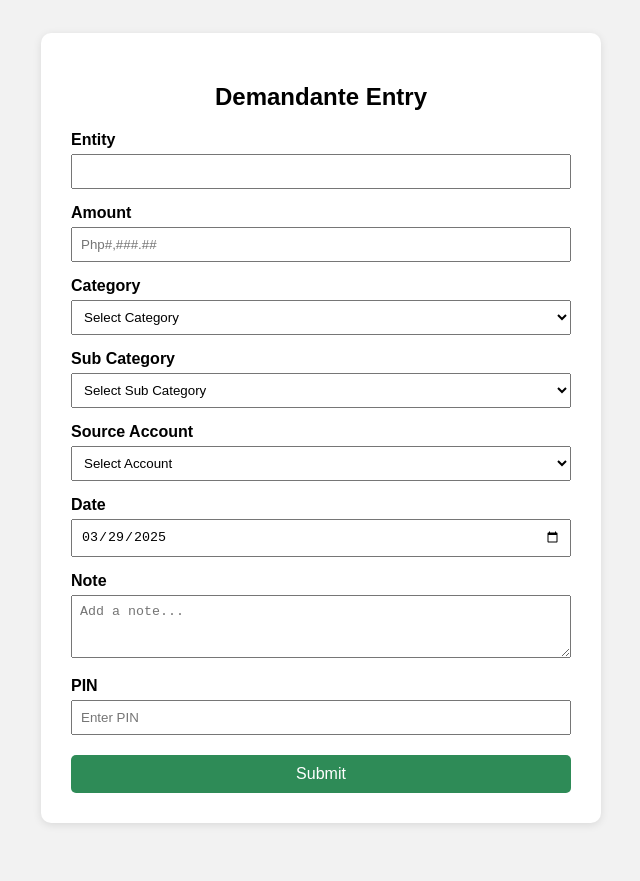
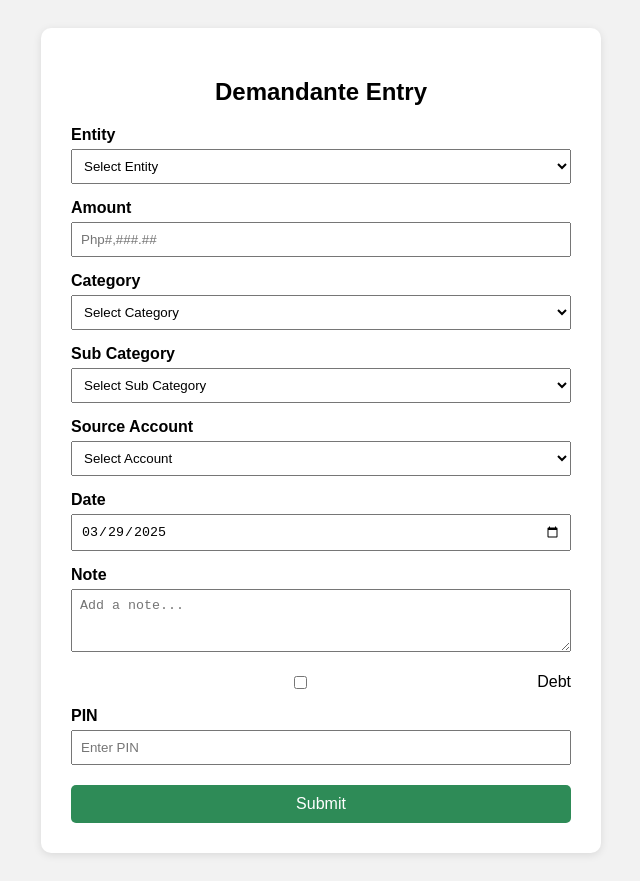
Before and after one commit to KradBew/Expenses-Form, a plain HTML site: page index.html in a window 1280 px wide. Shown: the whole page, without its empty margins (319-959 px from the left). Before the commit the page ends 856 px from the top, so only its background shows below. Drawn offline with Linux system fonts and the light colour scheme.

Commit message:
Update index.html

```diff
--- a/index.html
+++ b/index.html
@@ -65,6 +65,16 @@
     .success-message pre {
       text-align: left;
     }
+    .checkbox-group {
+      display: flex;
+      align-items: center;
+      margin-top: 15px;
+    }
+    .checkbox-group label {
+      font-weight: normal;
+      margin-left: 8px;
+      margin-top: 0;
+    }
   </style>
 </head>
 <body>
@@ -72,7 +82,13 @@
     <h2>Demandante Entry</h2>
     <form id="dataForm">
       <label>Entity</label>
-      <input type="text" name="Entity" required />
+      <select id="Entity" name="Entity" required>
+        <option value="">Select Entity</option>
+        <option value="Demandante Family">Demandante Family</option>
+        <option value="Jay">Jay</option>
+        <option value="Dorina">Dorina</option>
+        <option value="Printworks+">Printworks+</option>
+      </select>
 
       <label>Amount</label>
       <input type="text" name="Amount" placeholder="Php#,###.##" required />
@@ -102,22 +118,22 @@
       <label>Source Account</label>
       <select name="SourceAccount" required>
         <option value="">Select Account</option>
+        <option>Debit - Demandante Family BPI</option>
         <option>Debit - Jay BPI</option>
         <option>Debit - Jay Emapta Payroll SB</option>
-        <option>Debit - Demandante Family BPI</option>
-        <option>Gcash - Jay</option>
-        <option>Dorina Gcash</option>
-        <option>Cash - Demandante Family</option>
-        <option>Cash - Dorina</option>
-        <option>Cash - Jay</option>
         <option>Debit - Dorina BPI</option>
         <option>Debit - Dorina RCBC</option>
-        <option>Paypal - Jay</option>
         <option>Debit - Printworks+ BPI</option>
         <option>Debit - Emergency Fund BPI</option>
         <option>Credit Card - Dorina UB</option>
         <option>Credit Card - Dorina RCBC</option>
         <option>Credit Card - Jay BPI</option>
+        <option>Gcash - Jay</option>
+        <option>Gcash - Dorina</option>
+        <option>Cash - Demandante Family</option>
+        <option>Cash - Dorina</option>
+        <option>Cash - Jay</option>
+        <option>Paypal - Jay</option>
       </select>
 
       <label>Date</label>
@@ -125,6 +141,13 @@
 
       <label>Note</label>
       <textarea name="Note" rows="3" placeholder="Add a note..."></textarea>
+
+      <!-- Checkbox with fallback hidden input -->
+      <input type="hidden" name="Debt" value="no">
+      <div class="checkbox-group">
+        <input type="checkbox" id="debtCheckbox" name="Debt" value="yes">
+        <label for="debtCheckbox">Debt</label>
+      </div>
 
       <label>PIN</label>
       <input type="password" id="pinInput" placeholder="Enter PIN" required />
@@ -156,7 +179,7 @@
       "Shopping": ["Clothing", "Shoes", "Bags", "Cosmetic", "Digital", "Jewelry", "Accessories"],
       "Housing & Utilities": ["Mortgage", "Rent", "Electric", "Gas (home)", "Phone", "Cable", "Internet", "Trash"],
       "Personal Care": ["Haircuts", "Hair color", "Nail Salon", "Massage", "SkinCare"],
-      "Groceries": ["Groceries"]
+      "Groceries": ["Personal Care", "Home Decor & Furniture", "Household Items", "Food and Drinks"]
     };
 
     const categorySelect = document.getElementById("category");
```
